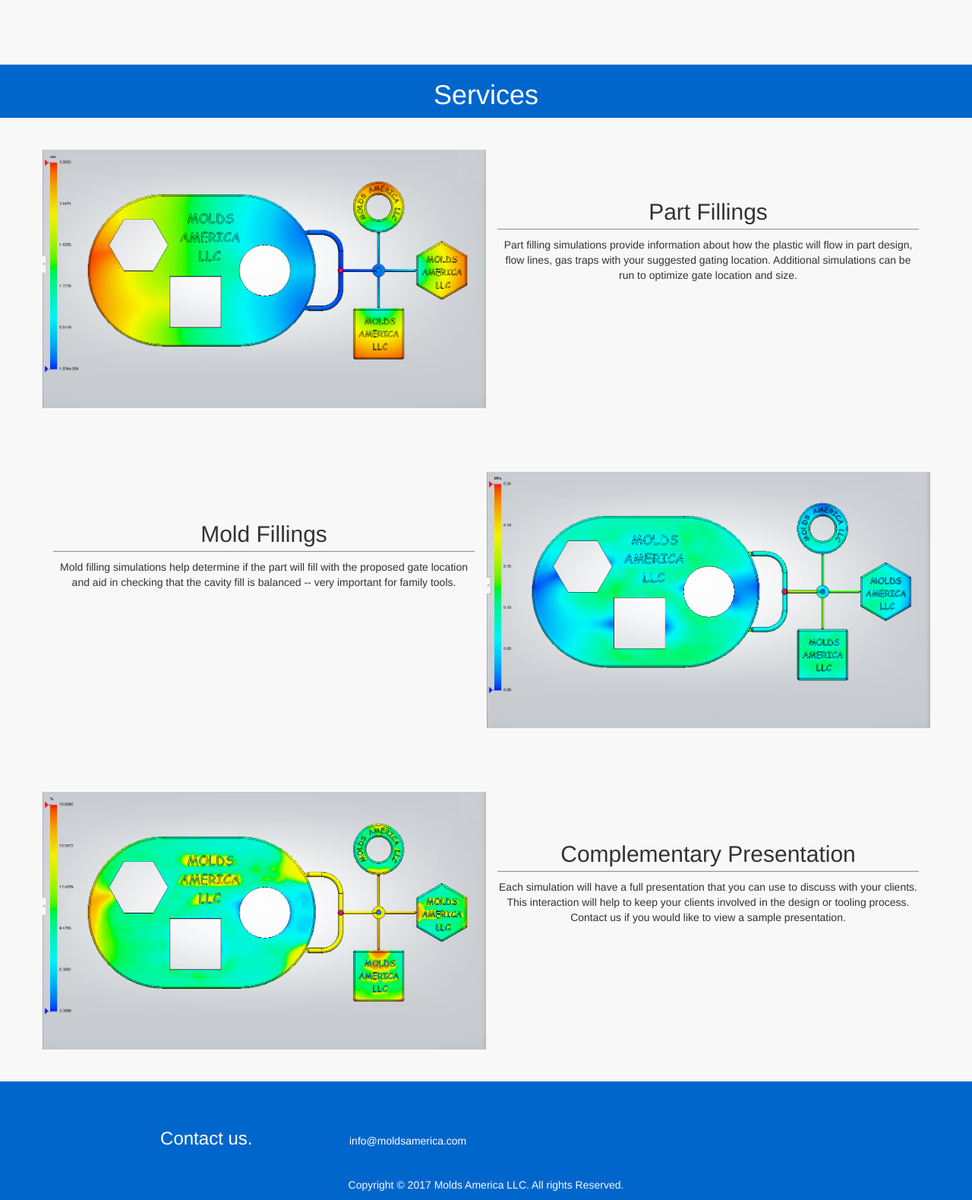
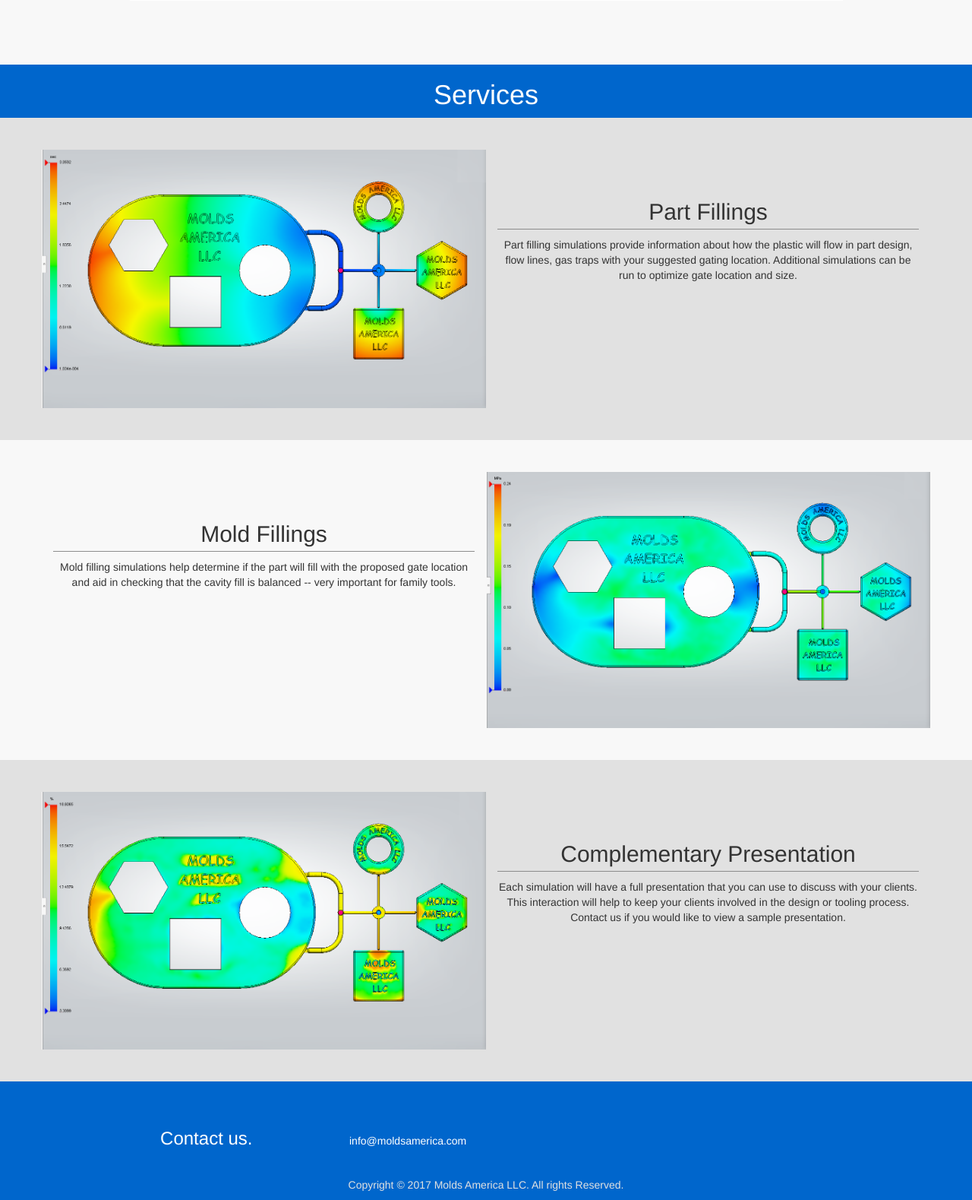
Before and after one commit to kriswithank/moldsamerica, a Flask app: page / in a window 1280 px wide. Shown: the part 1559-3138 px from the top of the page at 76% size. Run offline with Flask 2, Linux system fonts and the light colour scheme; some libraries are stand-ins or nearby versions.

Commit message:
Fix error from css variable conversion

```diff
--- a/moldsamerica/templates/index.html
+++ b/moldsamerica/templates/index.html
@@ -14,7 +14,8 @@
     /* VARIABLES */
     :root{
       --dark-grey: #8C8C8C;
-      --light-grey: #F8F8F8;
+      --light-grey: #E1E1E1;
+      --lighter-grey: #F8F8F8;
       --white: #FFFFFF;
       --blue: #0066CC;
     }
@@ -34,7 +35,7 @@
 
     /* ABOUT */
     #about-content {
-      background-color: var(--light-grey);
+      background-color: var(--lighter-grey);
       padding-top: 3em;
       padding-bottom: 3em;
     }
@@ -91,7 +92,7 @@
       background-color: var(--light-grey);
     }
     .services-item:nth-child(odd) {
-      background-color: var(--light-grey);
+      background-color: var(--lighter-grey);
     }
     .content-image {
       padding: 0em;
```
